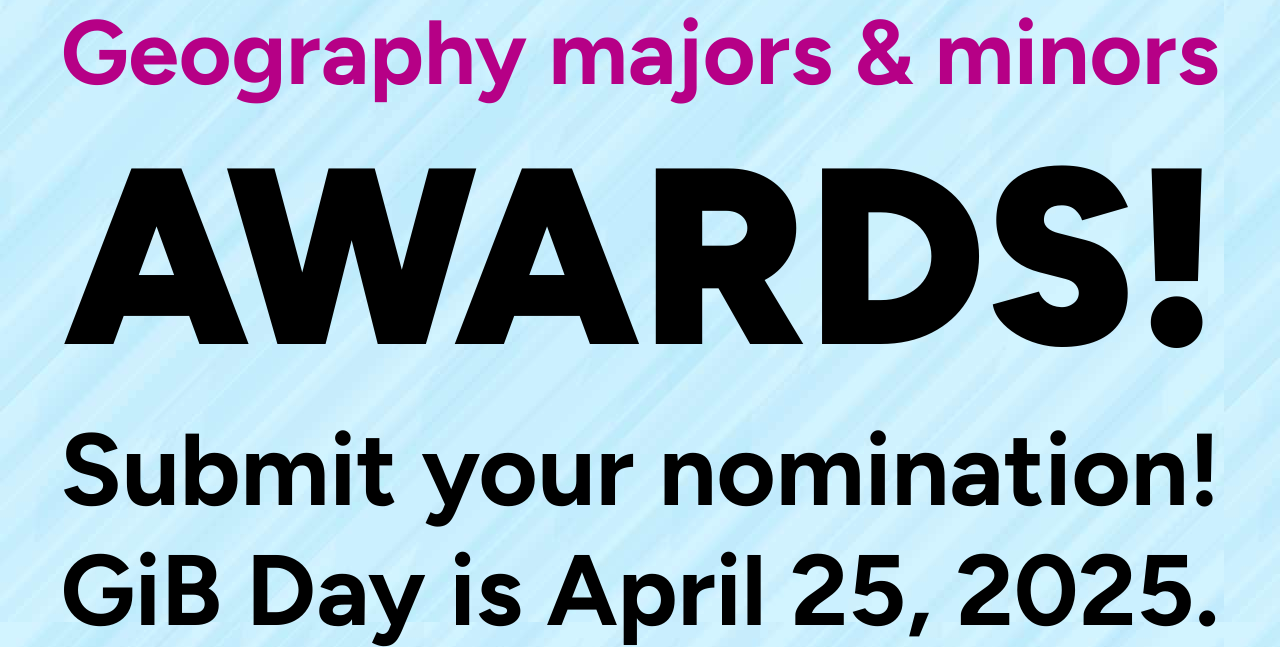
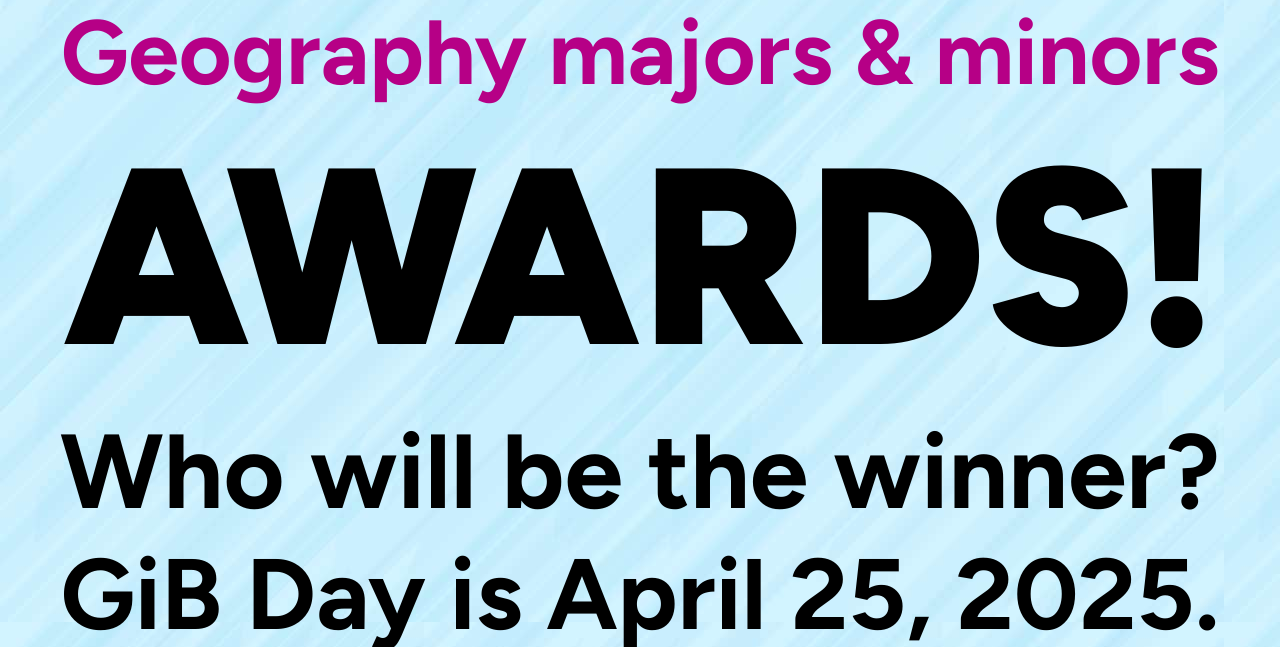
Before and after one commit to UKy-GIS/awards, a plain HTML site: page index.html in a window 1280 px wide. Shown: the part 170-817 px from the top of the page. Drawn offline with Linux system fonts and the light colour scheme.

Commit message:
taunt the nominees

```diff
--- a/index.html
+++ b/index.html
@@ -211,7 +211,7 @@
             <section>
                 <p class="fit calltoaction subheading pink">Geography majors & minors</p>
                 <div class="fit big">AWARDS!</div>
-                <p class="fit calltoaction">Submit your nomination!</p>
+                <p class="fit calltoaction">Who will be the winner?</p>
                 <p class="fit calltoaction">GiB Day is April 25, 2025.</p>
                 <p id="timer" class="fit calltoaction lightpink"></p>
                 <p class="fit calltoaction">You can submit your work</p>
```
